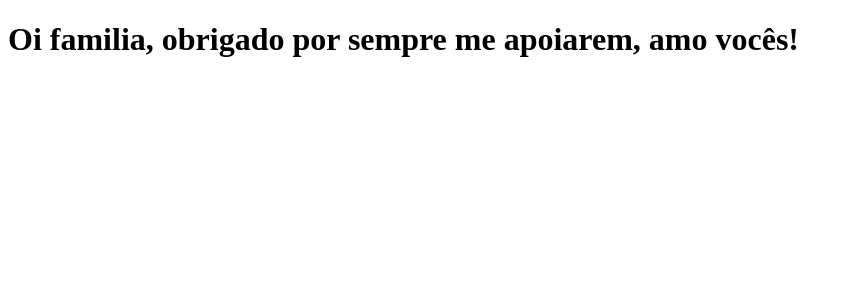
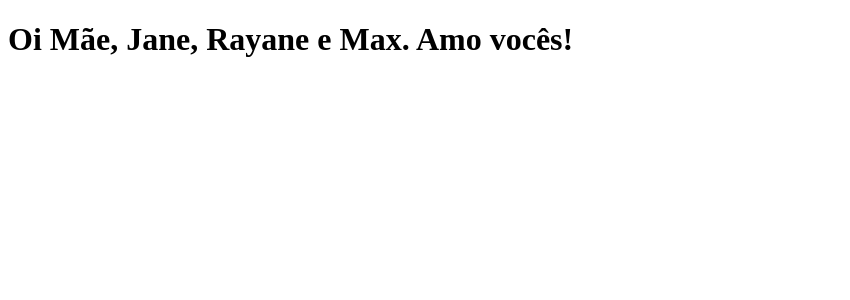
Before and after one commit to Jayromberg/clone-tabnews, a Next.js app: page / in a window 1280 px wide. Shown: the top 300 px of the page, without its empty margins (0-850 px from the left). Built offline with nearby package versions, Linux system fonts and the light colour scheme.

Commit message:
refactor: altera a mensagem

```diff
--- a/pages/index.js
+++ b/pages/index.js
@@ -1,5 +1,5 @@
 function Home() {
-  return <h1>Oi familia, obrigado por sempre me apoiarem, amo vocês!</h1>;
+  return <h1>Oi Mãe, Jane, Rayane e Max. Amo vocês!</h1>;
 }
 
 export default Home;
```
